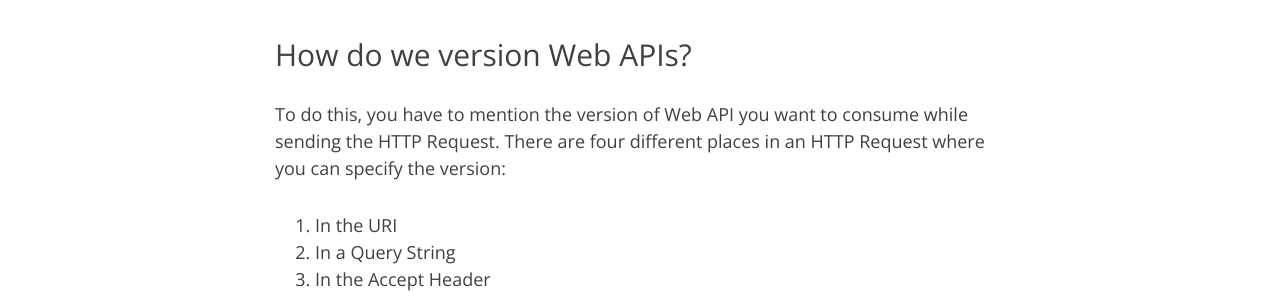
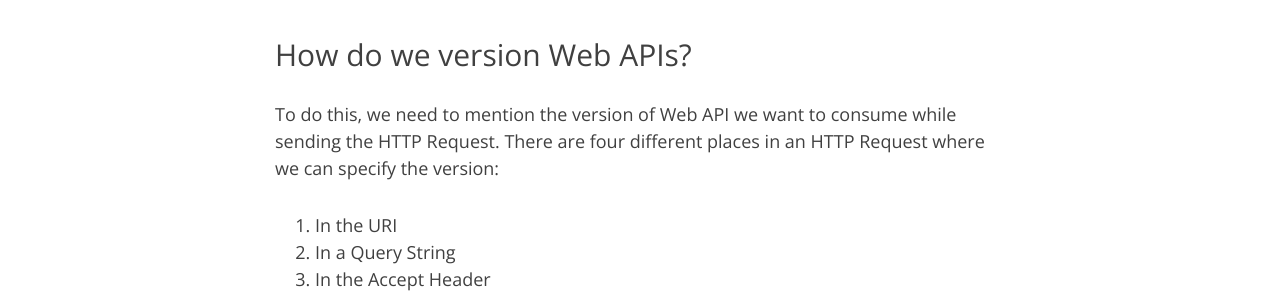
Before and after one commit to commentedout/commentedout.github.io, a Jekyll site: the page built from _posts/2020-03-21-api-versioning-techniques.md, in a window 1280 px wide and 900 px high, scrolled down 1640 px. Shown: the part 158-455 px from the top of the window. Built offline with Jekyll 4.4.1, drawn with Linux system fonts in a browser that asks for light colours; nearby versions of some CDN libraries; comment, search, counter and statistics services are not loaded.

Commit message:
_posts/2020-03-21-api-versioning-techniques.md updated from https://stackedit.io/

```diff
--- a/_posts/2020-03-21-api-versioning-techniques.md
+++ b/_posts/2020-03-21-api-versioning-techniques.md
@@ -43,7 +43,7 @@ For some reasons, _Sia Bookstore_ decided to make this feature available only on
 ## How do we version Web APIs?
 
 
-To do this, you have to mention the version of Web API you want to consume while sending the HTTP Request. There are four different places in an HTTP Request where you can specify the version:
+To do this, we need to mention the version of Web API we want to consume while sending the HTTP Request. There are four different places in an HTTP Request where we can specify the version:
 
 1.  In the URI
 2.  In a Query String
```
